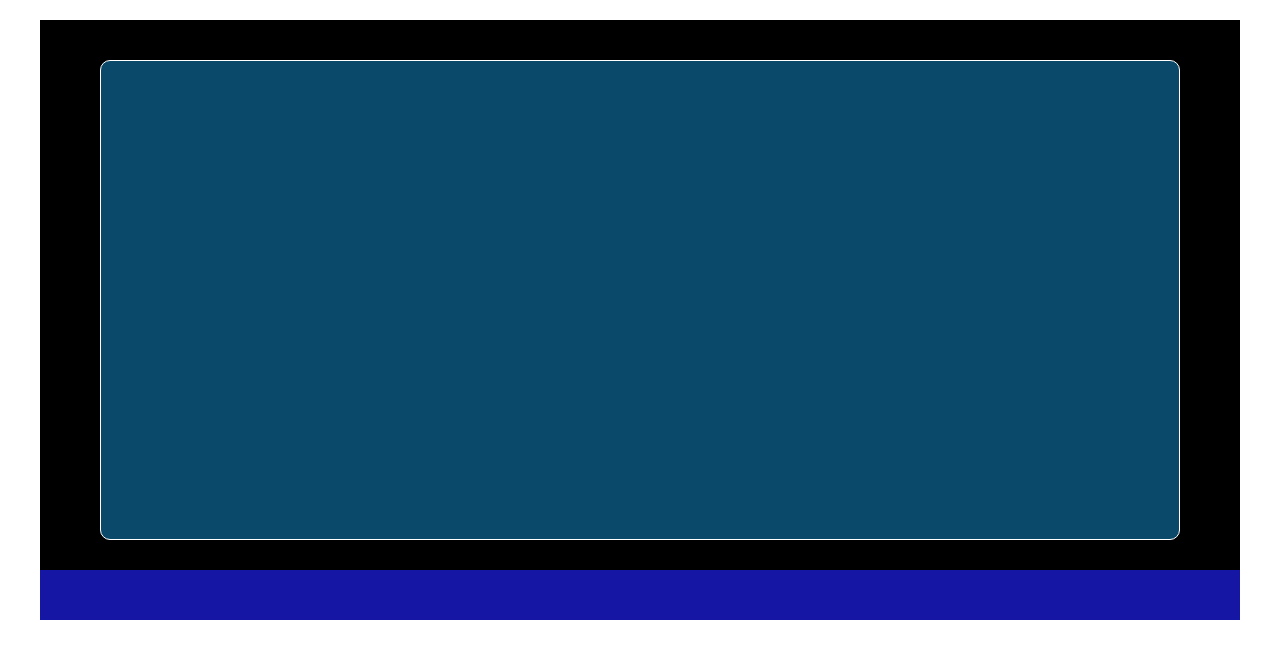
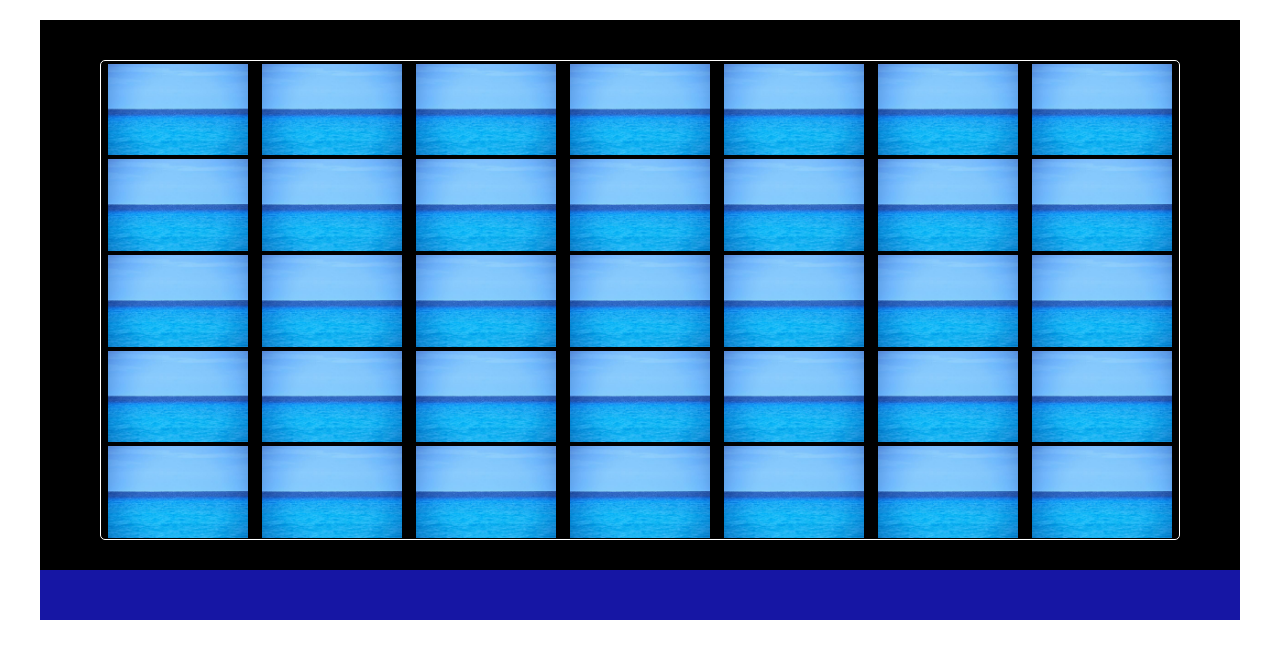
Before and after one commit to ManuelAvanzi/html-css-zoom, a plain HTML site: page index.html in a window 1280 px wide. Drawn offline with Linux system fonts and the light colour scheme.

Commit message:
struttura flex immagini

```diff
--- a/css/style.css
+++ b/css/style.css
@@ -28,8 +28,13 @@
     height: 80%;
     margin-top: 40px;
     border:1px solid white;
-    border-radius: 10px;
-    background-color: rgba(22, 136, 197, 0.542);
+    border-radius: 5px;
+    background-color:black;
+
+    display: flex;
+    flex-wrap: wrap;
+    align-items: center;
+    justify-content: space-around;
 
 }
  nav{
@@ -37,3 +42,18 @@
     height: 50px;
     background-color: rgba(26, 26, 187, 0.878);
 }
+
+
+
+
+/* ---------------- */
+img{
+    width: 140px;
+}
+.imgcontainer{
+
+    width: 140px;
+    height: 90px;
+    background-color: brown;
+
+}
--- a/index.html
+++ b/index.html
@@ -17,6 +17,111 @@
             <div class="box">
 
                 <!-- qui andranno le immagini -->
+                <div class="imgcontainer">
+                    <img src="./img/ocean.jpg" alt="immagine oceano">
+                </div>
+                <div class="imgcontainer">
+                    <img src="./img/ocean.jpg" alt="immagine oceano">
+                </div>
+                <div class="imgcontainer">
+                    <img src="./img/ocean.jpg" alt="immagine oceano">
+                </div>
+                <div class="imgcontainer">
+                    <img src="./img/ocean.jpg" alt="immagine oceano">
+                </div>
+                <div class="imgcontainer">
+                    <img src="./img/ocean.jpg" alt="immagine oceano">
+                </div>
+                <div class="imgcontainer">
+                    <img src="./img/ocean.jpg" alt="immagine oceano">
+                </div>
+                <div class="imgcontainer">
+                    <img src="./img/ocean.jpg" alt="immagine oceano">
+                </div>
+                <div class="imgcontainer">
+                    <img src="./img/ocean.jpg" alt="immagine oceano">
+                </div>
+                <div class="imgcontainer">
+                    <img src="./img/ocean.jpg" alt="immagine oceano">
+                </div>
+                <div class="imgcontainer">
+                    <img src="./img/ocean.jpg" alt="immagine oceano">
+                </div>
+                <div class="imgcontainer">
+                    <img src="./img/ocean.jpg" alt="immagine oceano">
+                </div>
+                <div class="imgcontainer">
+                    <img src="./img/ocean.jpg" alt="immagine oceano">
+                </div>
+                <div class="imgcontainer">
+                    <img src="./img/ocean.jpg" alt="immagine oceano">
+                </div>
+                <div class="imgcontainer">
+                    <img src="./img/ocean.jpg" alt="immagine oceano">
+                </div>
+                <div class="imgcontainer">
+                    <img src="./img/ocean.jpg" alt="immagine oceano">
+                </div>
+                <div class="imgcontainer">
+                    <img src="./img/ocean.jpg" alt="immagine oceano">
+                </div>
+                <div class="imgcontainer">
+                    <img src="./img/ocean.jpg" alt="immagine oceano">
+                </div>
+                <div class="imgcontainer">
+                    <img src="./img/ocean.jpg" alt="immagine oceano">
+                </div>
+                <div class="imgcontainer">
+                    <img src="./img/ocean.jpg" alt="immagine oceano">
+                </div>
+                <div class="imgcontainer">
+                    <img src="./img/ocean.jpg" alt="immagine oceano">
+                </div>
+                <div class="imgcontainer">
+                    <img src="./img/ocean.jpg" alt="immagine oceano">
+                </div>
+                <div class="imgcontainer">
+                    <img src="./img/ocean.jpg" alt="immagine oceano">
+                </div>
+                <div class="imgcontainer">
+                    <img src="./img/ocean.jpg" alt="immagine oceano">
+                </div>
+                <div class="imgcontainer">
+                    <img src="./img/ocean.jpg" alt="immagine oceano">
+                </div>
+                <div class="imgcontainer">
+                    <img src="./img/ocean.jpg" alt="immagine oceano">
+                </div>
+                <div class="imgcontainer">
+                    <img src="./img/ocean.jpg" alt="immagine oceano">
+                </div>
+                <div class="imgcontainer">
+                    <img src="./img/ocean.jpg" alt="immagine oceano">
+                </div>
+                <div class="imgcontainer">
+                    <img src="./img/ocean.jpg" alt="immagine oceano">
+                </div>
+                <div class="imgcontainer">
+                    <img src="./img/ocean.jpg" alt="immagine oceano">
+                </div>
+                <div class="imgcontainer">
+                    <img src="./img/ocean.jpg" alt="immagine oceano">
+                </div>
+                <div class="imgcontainer">
+                    <img src="./img/ocean.jpg" alt="immagine oceano">
+                </div>
+                <div class="imgcontainer">
+                    <img src="./img/ocean.jpg" alt="immagine oceano">
+                </div>
+                <div class="imgcontainer">
+                    <img src="./img/ocean.jpg" alt="immagine oceano">
+                </div>
+                <div class="imgcontainer">
+                    <img src="./img/ocean.jpg" alt="immagine oceano">
+                </div>
+                <div class="imgcontainer">
+                    <img src="./img/ocean.jpg" alt="immagine oceano">
+                </div>
 
             </div>
 
```
